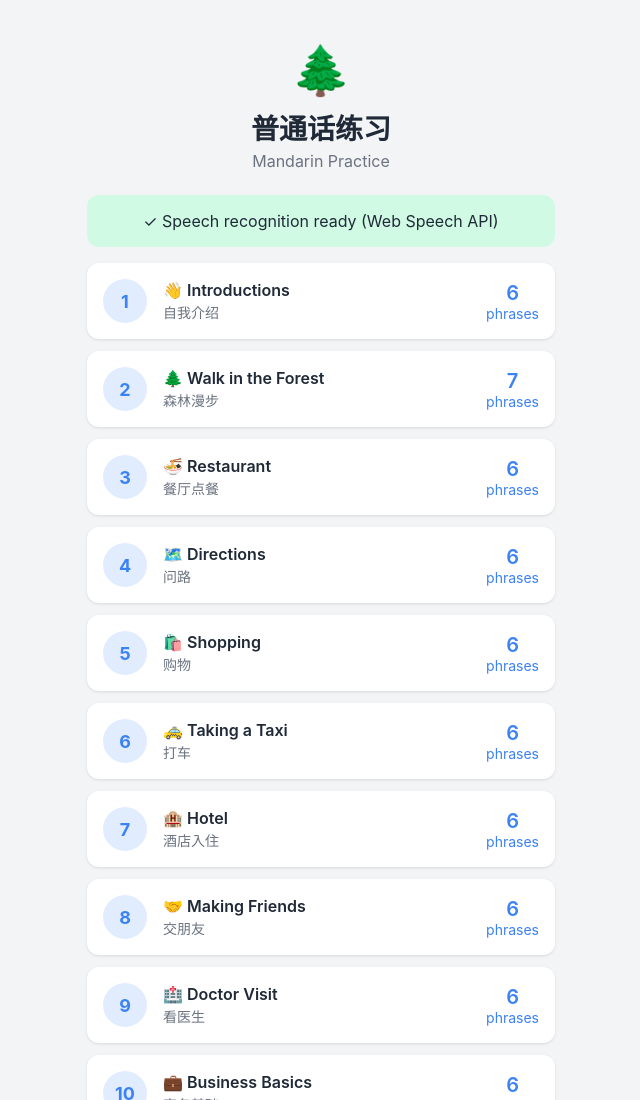
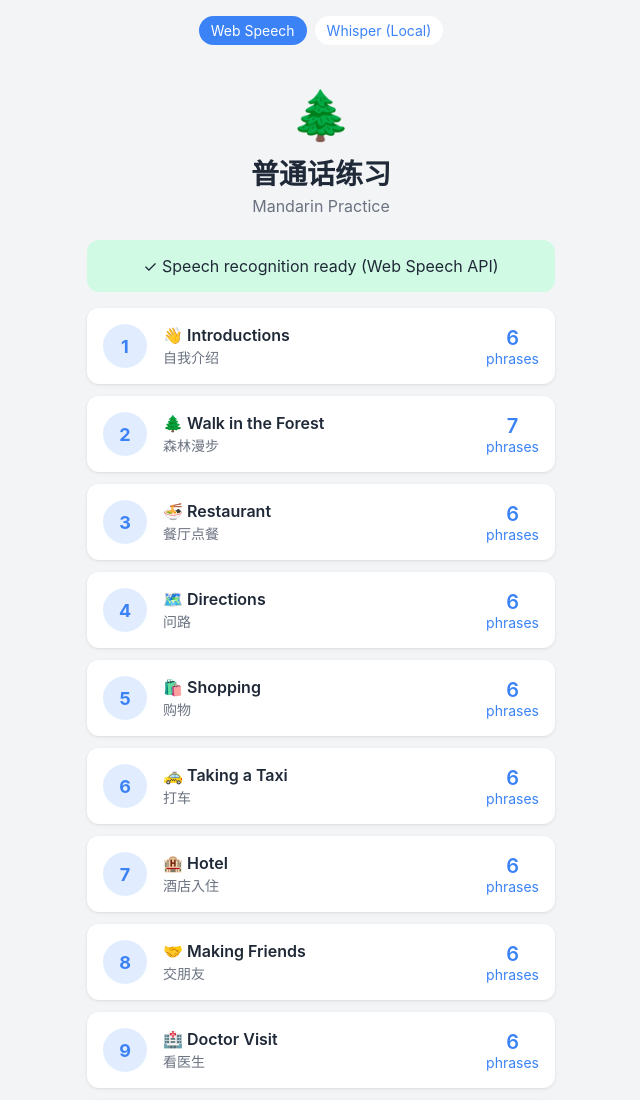
Before and after one commit to sequoia-hope/mandarin-practice-web, a plain HTML site: page index.html in a window 1280 px wide. Shown: the top 1100 px of the page, without its empty margins (319-959 px from the left). Drawn offline with Linux system fonts and the light colour scheme.

Commit message:
Add live demo link to README and ASR mode switcher
- README now links to GitHub Pages demo
- Added toggle links at top of page to switch between Web Speech and Whisper modes
- Active mode is highlighted

Co-Authored-By: Claude Opus 4.5 <noreply@anthropic.com>

```diff
--- a/app.js
+++ b/app.js
@@ -40,7 +40,22 @@ function getASRMode() {
 document.addEventListener('DOMContentLoaded', () => {
     renderLessonList();
     initWhisper();
+    updateASRSwitcher();
 });
+
+function updateASRSwitcher() {
+    const mode = getASRMode();
+    const linkWebSpeech = document.getElementById('linkWebSpeech');
+    const linkWhisper = document.getElementById('linkWhisper');
+
+    if (mode === 'whisper') {
+        linkWhisper.classList.add('active');
+        linkWebSpeech.classList.remove('active');
+    } else {
+        linkWebSpeech.classList.add('active');
+        linkWhisper.classList.remove('active');
+    }
+}
 
 function renderLessonList() {
     const container = document.getElementById('lessonList');
--- a/index.html
+++ b/index.html
@@ -446,10 +446,43 @@
         .menu-view.hidden {
             display: none;
         }
+
+        /* ASR Mode Switcher */
+        .asr-switcher {
+            display: flex;
+            justify-content: center;
+            gap: 8px;
+            margin-bottom: 16px;
+            font-size: 14px;
+        }
+
+        .asr-switcher a {
+            color: var(--primary);
+            text-decoration: none;
+            padding: 6px 12px;
+            border-radius: 16px;
+            background: var(--card);
+            transition: background 0.2s;
+        }
+
+        .asr-switcher a:hover {
+            background: var(--border);
+        }
+
+        .asr-switcher a.active {
+            background: var(--primary);
+            color: white;
+        }
     </style>
 </head>
 <body>
     <div class="container">
+        <!-- ASR Mode Switcher -->
+        <div id="asrSwitcher" class="asr-switcher">
+            <a href="?" id="linkWebSpeech">Web Speech</a>
+            <a href="?asr=whisper" id="linkWhisper">Whisper (Local)</a>
+        </div>
+
         <!-- Menu View -->
         <div id="menuView" class="menu-view">
             <div class="header">
```
Also changed, not shown: README.md.
